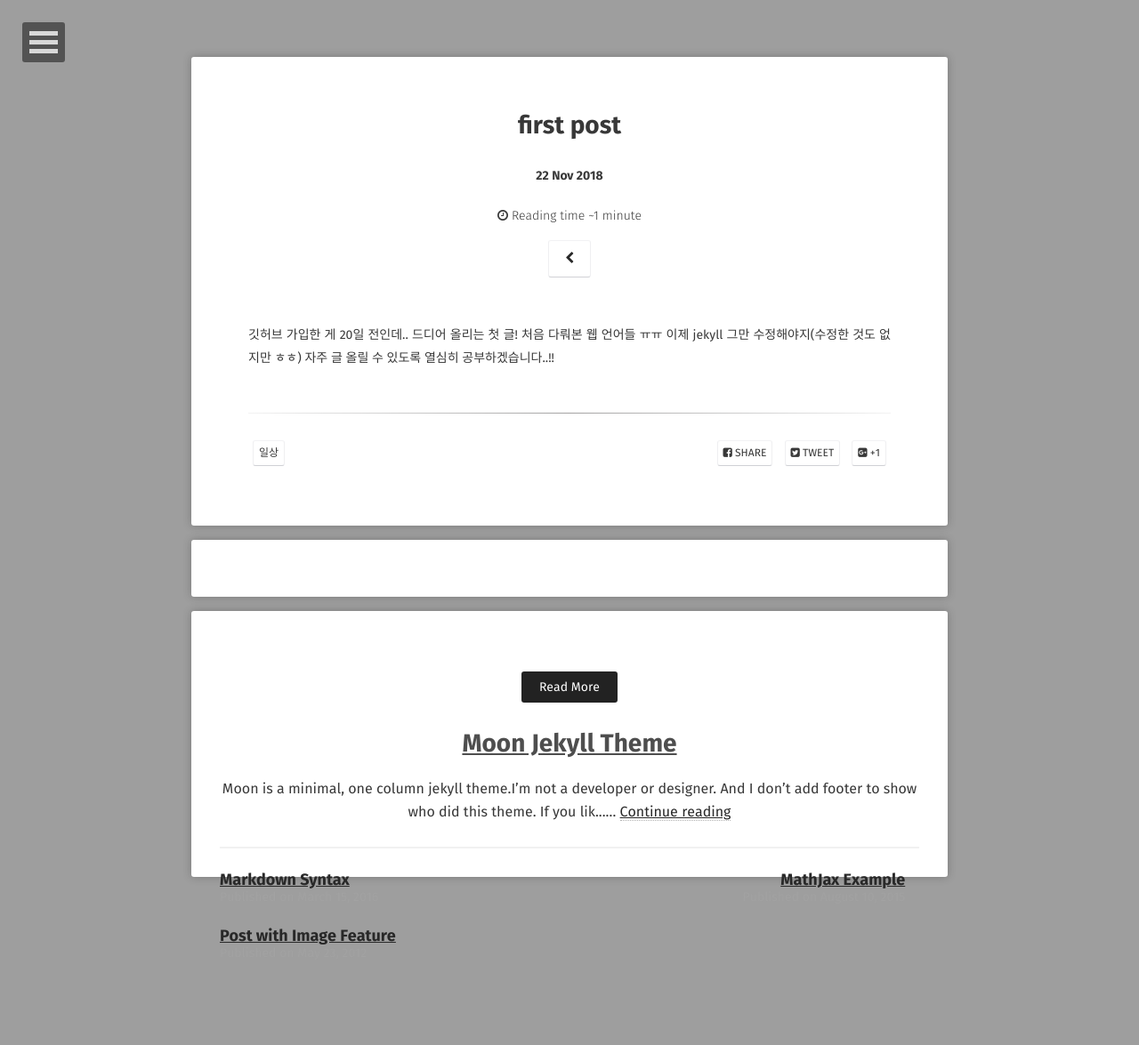
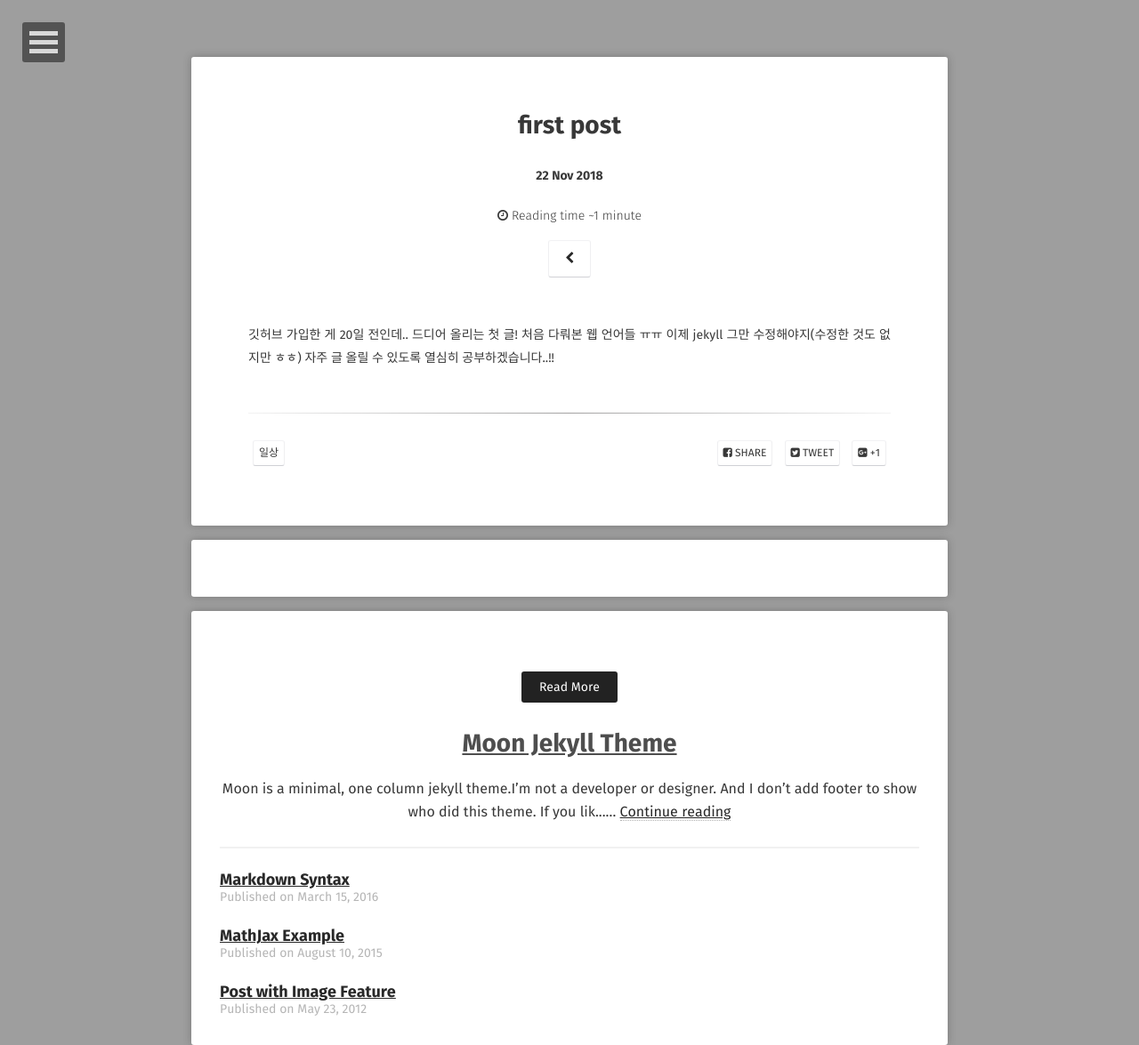
Before and after one commit to incheony/incheony.github.io, a Jekyll site: the page built from _posts/2018-11-22-my_first.md, in a window 1280 px wide. Shown: the whole page at 89% size. Built offline with Jekyll 4.4.1, drawn with Linux system fonts in a browser that asks for light colours; some web fonts are replaced; comment, search, counter and statistics services are not loaded; before the commit the page ends 1080 px from its top, so only the background shows below that.

Commit message:
Update site.scss

```diff
--- a/_sass/site.scss
+++ b/_sass/site.scss
@@ -248,21 +248,14 @@ body {
 	}
 
 	@media #{$medium} {
-		width: 49%;
+		width: 100%;
 		float: left;
 
 		&:nth-child(2) {
 			text-align: right;
 		}
 	}
-	@media #{$notsmall} {
-		width: 49%;
-		float: left;
 
-		&:nth-child(2) {
-			text-align: right;
-		}
-	}
 }
 // related-post
 .related {
```
